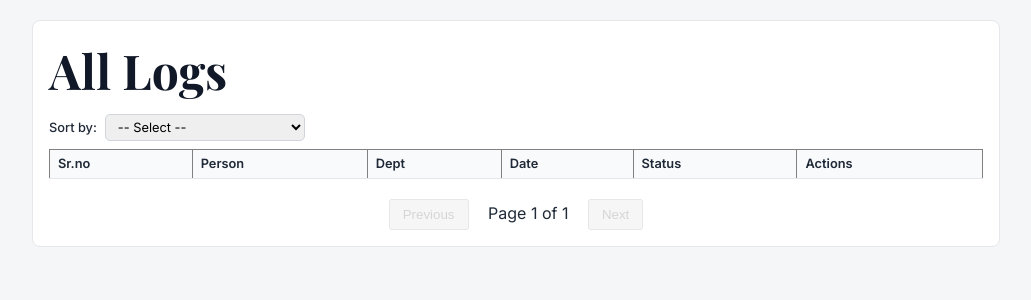
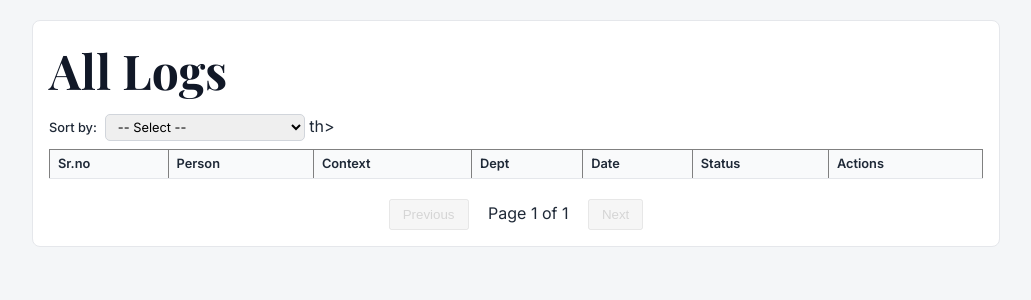
Before and after one commit to PratikG345/LogMate, a Django app: page /list/ in a window 1280 px wide. Shown: the part 52-352 px from the top of the page, without its empty margins (124-1155 px from the left). Run offline with Django 5.2, Linux system fonts and the light colour scheme; data that the repository does not hold is empty.

Commit message:
Fix HTML table header for 'Context' column

```diff
--- a/blogsite/core/templates/core/list.html
+++ b/blogsite/core/templates/core/list.html
@@ -21,6 +21,7 @@
       <tr>
         <th>Sr.no</th>
         <th>Person</th>
+        <th>Context</th>th>
         <th>Dept</th>
         <th>Date</th>
         <th>Status</th>
@@ -30,6 +31,7 @@
       <tr>
         <td>{{ forloop.counter }}</td>
         <td>{{ log.person }}</td>
+        <td>{{ log.context }}</td>
         <td>{{ log.dept.dept_name }}</td>
         <td>{{ log.date }}</td>
         <td>{{ log.status }}</td>
```
